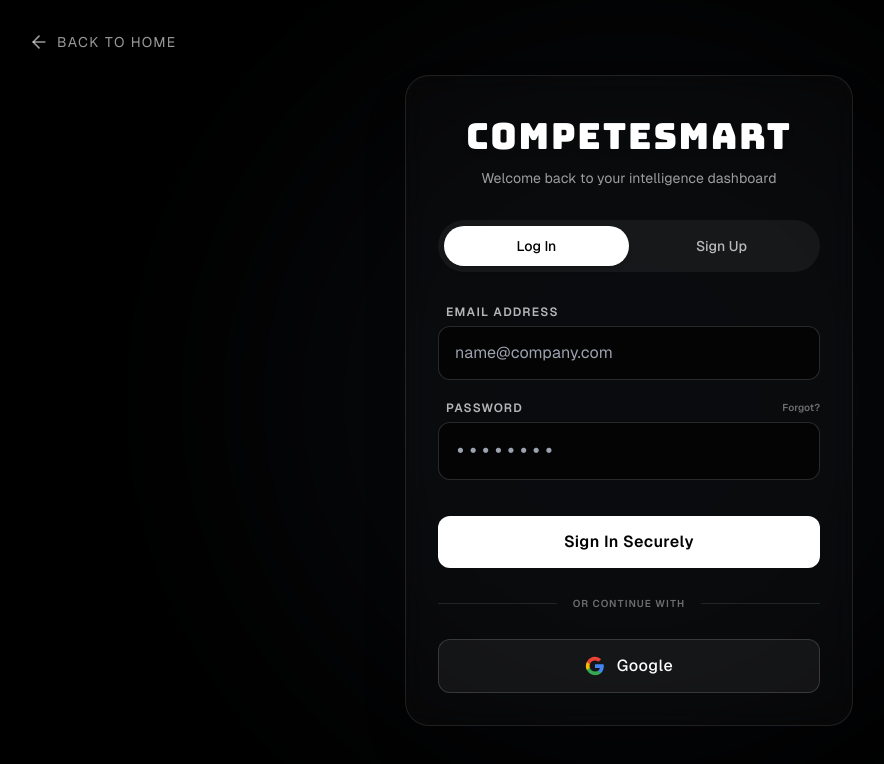
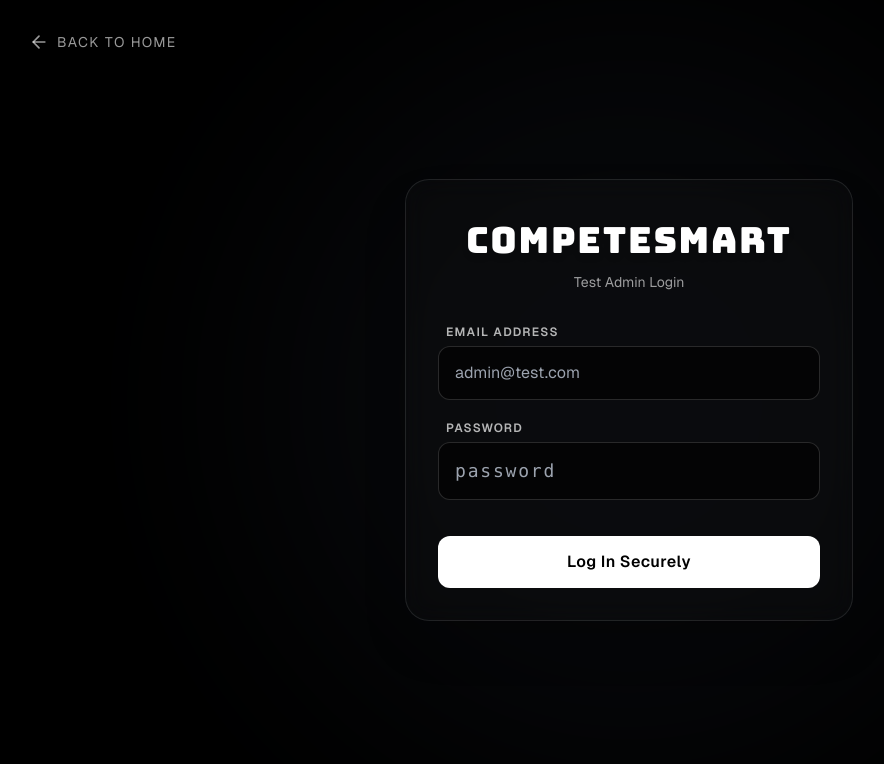
Before and after one commit to highly-classified/CompeteSmart, a Next.js app in the folder frontend/: page /auth in a window 1280 px wide. Shown: the top 764 px of the page, without its empty margins (11-895 px from the left). Built offline with nearby package versions, Linux system fonts and the light colour scheme.

Commit message:
added test login

```diff
--- a/frontend/src/app/auth/page.tsx
+++ b/frontend/src/app/auth/page.tsx
@@ -1,44 +1,24 @@
 "use client";
 
 import React, { useState } from "react";
-import { motion, AnimatePresence } from "framer-motion";
+import { motion } from "framer-motion";
 import { ArrowLeft } from "lucide-react";
 import Link from "next/link";
-import { auth } from "@/firebase";
-import { signInWithEmailAndPassword, createUserWithEmailAndPassword } from "firebase/auth";
+import { useRouter } from "next/navigation";
 
 export default function AuthPage() {
-  const [isLogin, setIsLogin] = useState(true);
   const [email, setEmail] = useState("");
   const [password, setPassword] = useState("");
-  const [neonUrl, setNeonUrl] = useState("");
+  const router = useRouter();
 
   const handleSubmit = async (e: React.FormEvent) => {
     e.preventDefault();
 
-    try {
-      let userCredential;
-      if (isLogin) {
-        userCredential = await signInWithEmailAndPassword(auth, email, password);
-      } else {
-        userCredential = await createUserWithEmailAndPassword(auth, email, password);
-      }
-
-      const token = await userCredential.user.getIdToken();
-      localStorage.setItem("token", token);
-      // Redirect to dashboard/home
-      window.location.href = "/";
-    } catch (err: any) {
-      console.error("Auth error:", err);
-      let message = "An error occurred during authentication";
-      if (err.code === "auth/user-not-found" || err.code === "auth/wrong-password" || err.code === "auth/invalid-credential") {
-        message = "Invalid email or password. If you don't have an account, please Sign Up.";
-      } else if (err.code === "auth/email-already-in-use") {
-        message = "Email already in use";
-      } else if (err.code === "auth/weak-password") {
-        message = "Password should be at least 6 characters";
-      }
-      alert(message);
+    if (email === "admin@test.com" && password === "password") {
+      localStorage.setItem("token", "dummy_token");
+      router.push("/");
+    } else {
+      alert("Invalid test credentials. Please use admin@test.com / password");
     }
   };
 
@@ -64,26 +44,8 @@
             competeSmart
           </span>
           <p className="text-foreground/60 text-sm px-4">
-            {isLogin ? "Welcome back to your intelligence dashboard" : "Join the next generation of market intelligence"}
+            Test Admin Login
           </p>
-        </div>
-
-        {/* Toggle Login/Signup */}
-        <div className="flex bg-foreground/5 rounded-full p-1.5 mb-8">
-          <button
-            type="button"
-            onClick={() => setIsLogin(true)}
-            className={`flex-1 py-2.5 rounded-full text-sm font-medium transition-all duration-300 ${isLogin ? "bg-foreground text-background shadow-md" : "text-foreground/70 hover:text-foreground hover:bg-foreground/5"}`}
-          >
-            Log In
-          </button>
-          <button
-            type="button"
-            onClick={() => setIsLogin(false)}
-            className={`flex-1 py-2.5 rounded-full text-sm font-medium transition-all duration-300 ${!isLogin ? "bg-foreground text-background shadow-md" : "text-foreground/70 hover:text-foreground hover:bg-foreground/5"}`}
-          >
-            Sign Up
-          </button>
         </div>
 
         <form onSubmit={handleSubmit} className="flex flex-col gap-4">
@@ -94,53 +56,21 @@
               value={email}
               onChange={(e) => setEmail(e.target.value)}
               className="w-full bg-background/60 border border-foreground/15 rounded-xl px-4 py-3.5 text-foreground focus:outline-none focus:border-foreground/40 focus:ring-1 focus:ring-foreground/20 transition-all"
-              placeholder="name@company.com"
+              placeholder="admin@test.com"
               required
             />
           </div>
 
-          {/* Animated Neon DB URL Input (exclusively for Signup) */}
-          <AnimatePresence mode="popLayout">
-            {!isLogin && (
-              <motion.div
-                initial={{ opacity: 0, height: 0, scaleY: 0.8 }}
-                animate={{ opacity: 1, height: "auto", scaleY: 1 }}
-                exit={{ opacity: 0, height: 0, scaleY: 0.8 }}
-                transition={{ duration: 0.35, ease: "easeInOut" }}
-                className="flex flex-col gap-1.5 overflow-hidden origin-top"
-              >
-                <div className="pt-2 flex flex-col gap-1.5 pb-2">
-                  <label className="text-xs font-semibold uppercase tracking-widest text-foreground/70 pl-2 flex items-center justify-between">
-                    Neon Database URL
-                    <span className="text-[10px] text-[hsl(220,70%,78%)] tracking-normal lowercase border border-[hsl(220,70%,78%)]/30 rounded px-1.5 py-0.5">Required</span>
-                  </label>
-                  <input
-                    type="text"
-                    value={neonUrl}
-                    onChange={(e) => setNeonUrl(e.target.value)}
-                    className="w-full bg-background/60 border border-foreground/15 rounded-xl px-4 py-3.5 text-foreground focus:outline-none focus:border-[hsl(220,70%,78%)] focus:ring-1 focus:ring-[hsl(220,70%,78%)]/30 transition-all"
-                    placeholder="postgres://user:password@endpoint..."
-                    required={!isLogin}
-                  />
-                  <p className="text-[10px] text-foreground/40 pl-2 pr-2 mt-1 leading-snug">
-                    Provide your Neon connection string to directly sync competitor intelligence datasets with your infrastructure.
-                  </p>
-                </div>
-              </motion.div>
-            )}
-          </AnimatePresence>
-
           <div className="flex flex-col gap-1.5 mb-2 mt-1">
             <label className="text-xs font-semibold uppercase tracking-widest text-foreground/70 pl-2 flex justify-between">
               Password
-              {isLogin && <a href="#" className="text-foreground/40 hover:text-foreground text-[10px] tracking-normal capitalize underline-offset-4 hover:underline">Forgot?</a>}
             </label>
             <input
               type="password"
               value={password}
               onChange={(e) => setPassword(e.target.value)}
               className="w-full bg-background/60 border border-foreground/15 rounded-xl px-4 py-3.5 text-foreground focus:outline-none focus:border-foreground/40 focus:ring-1 focus:ring-foreground/20 transition-all font-mono tracking-widest text-lg"
-              placeholder="••••••••"
+              placeholder="password"
               required
             />
           </div>
@@ -149,29 +79,9 @@
             type="submit"
             className="w-full bg-foreground text-background font-semibold tracking-wide py-3.5 rounded-xl hover:opacity-90 hover:scale-[1.01] active:scale-[0.98] transition-all mt-3"
           >
-            {isLogin ? "Sign In Securely" : "Create Account"}
+            Log In Securely
           </button>
         </form>
-
-        <div className="flex items-center gap-4 my-7">
-          <div className="flex-1 h-[1px] bg-foreground/10" />
-          <span className="text-[10px] uppercase text-foreground/40 tracking-widest font-semibold">Or continue with</span>
-          <div className="flex-1 h-[1px] bg-foreground/10" />
-        </div>
-
-        <button
-          type="button"
-          onClick={() => console.log("Google Sign In trigger")}
-          className="w-full flex items-center justify-center gap-3 bg-foreground/5 border border-foreground/15 text-foreground py-3.5 rounded-xl hover:bg-foreground/10 transition-colors"
-        >
-          <svg className="w-5 h-5" viewBox="0 0 24 24">
-            <path d="M22.56 12.25c0-.78-.07-1.53-.2-2.25H12v4.26h5.92c-.26 1.37-1.04 2.53-2.21 3.31v2.77h3.57c2.08-1.92 3.28-4.74 3.28-8.09z" fill="#4285F4" />
-            <path d="M12 23c2.97 0 5.46-.98 7.28-2.66l-3.57-2.77c-.98.66-2.23 1.06-3.71 1.06-2.86 0-5.29-1.93-6.16-4.53H2.18v2.84C3.99 20.53 7.7 23 12 23z" fill="#34A853" />
-            <path d="M5.84 14.09c-.22-.66-.35-1.36-.35-2.09s.13-1.43.35-2.09V7.07H2.18C1.43 8.55 1 10.22 1 12s.43 3.45 1.18 4.93l2.85-2.22.81-.62z" fill="#FBBC05" />
-            <path d="M12 5.38c1.62 0 3.06.56 4.21 1.64l3.15-3.15C17.45 2.09 14.97 1 12 1 7.7 1 3.99 3.47 2.18 7.07l3.66 2.84c.87-2.6 3.3-4.53 6.16-4.53z" fill="#EA4335" />
-          </svg>
-          <span className="font-medium tracking-wide">Google</span>
-        </button>
       </motion.div>
     </main>
   );
--- a/frontend/src/firebase.js
+++ /dev/null
@@ -1,18 +0,0 @@
-// Import the functions you need from the SDKs you need
-import { initializeApp } from "firebase/app";
-import { getAuth } from "firebase/auth";
-
-// Your web app's Firebase configuration
-const firebaseConfig = {
-  apiKey: "AIzaSyAcjGtT22A8N48fzIoBT7eJCP3yAR5YmsQ",
-  authDomain: "competesmart-f0b5c.firebaseapp.com",
-  projectId: "competesmart-f0b5c",
-  storageBucket: "competesmart-f0b5c.firebasestorage.app",
-  messagingSenderId: "291421818766",
-  appId: "1:291421818766:web:07bd3ad26ad570645a9edf"
-};
-
-// Initialize Firebase
-const app = initializeApp(firebaseConfig);
-// Initialize Firebase Auth and get a reference to the service
-export const auth = getAuth(app);
```
